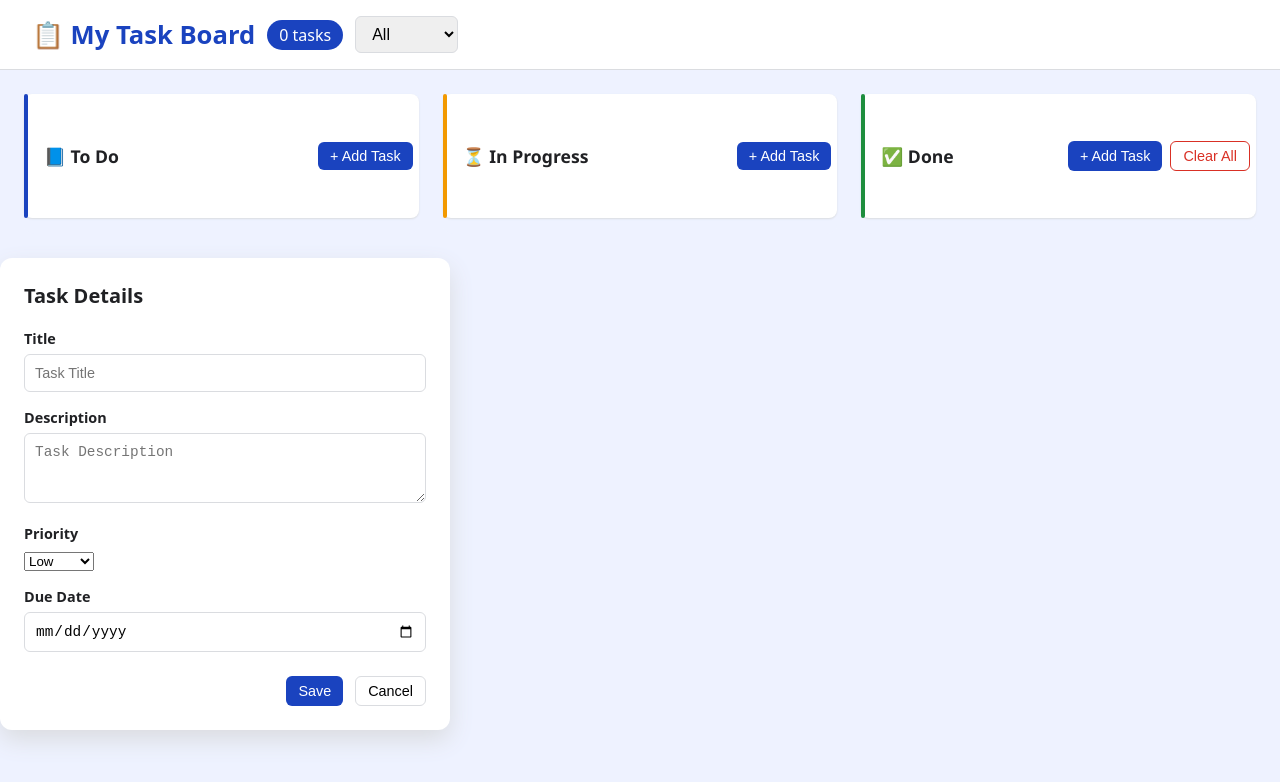
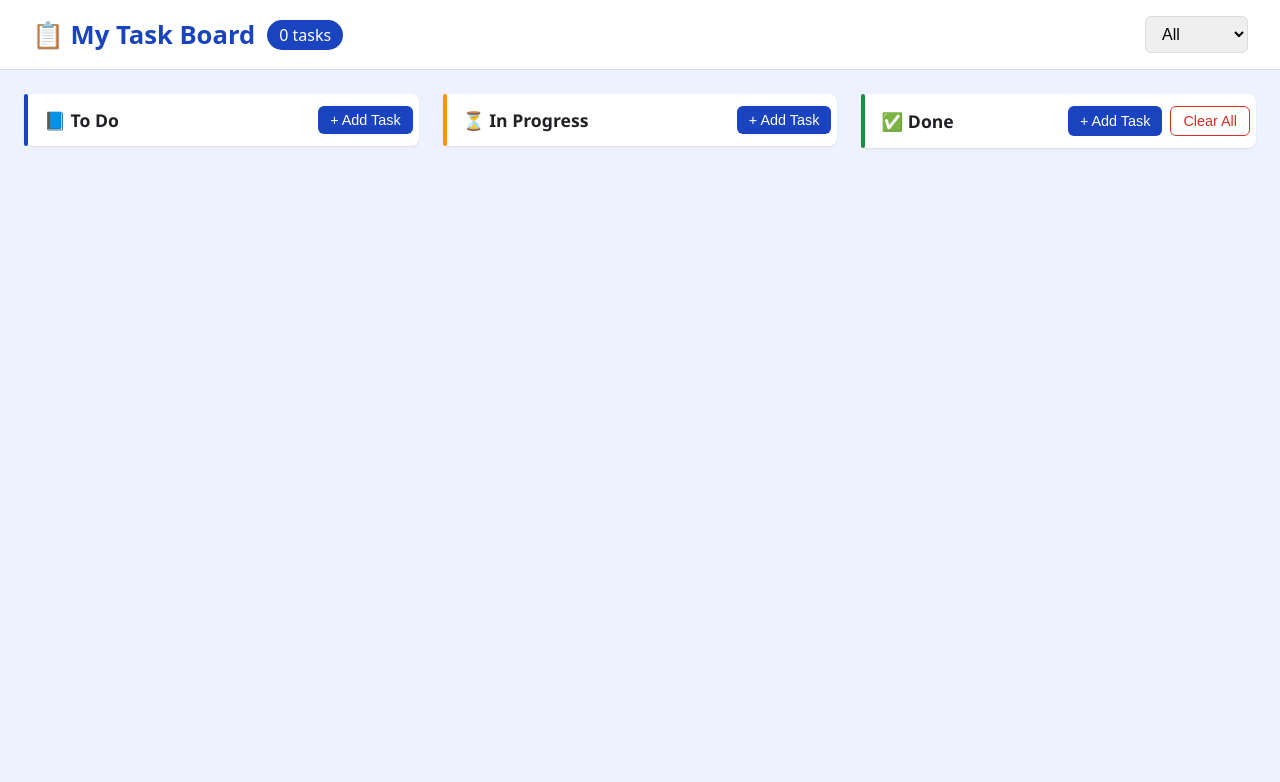
Before and after one commit to tirazman/JS-SCSM2223-LABEXERCISE-2, a plain HTML site: page index.html in a window 1280 px wide. Drawn offline with Linux system fonts and the light colour scheme.

Commit message:
Fixed some design error in index.html

```diff
--- a/index.html
+++ b/index.html
@@ -11,14 +11,15 @@
 		<div class="header">
 			<h1>📋 My Task Board</h1>
 			<span id="taskcounterbadge" class="badge">0 tasks</span>
-			<div class="controls">
+		</div>
+
+		<div class="controls">
 				<select id="prioFilter" class="dropdown">
 					<option value="all">All</option>
 					<option value="low">Low</option>
 					<option value="med">Medium</option>
 					<option value="high">High</option>
 				</select>
-			</div>
 		</div>
 	</header>
 
@@ -27,32 +28,32 @@
 		<section id="todo" class="column todo-column">
 			<div class="columnheader">
 				<h2>📘 To Do</h2>
-				<ul id="todo-list" class="taskList"></ul>
 				<button class="addBtn" onclick="openModal('todo')">+ Add Task</button>
 			</div>
+			<ul id="todo-list" class="taskList"></ul>
 		</section>
 
 		<section id="inprogress" class="column ip-column">
 			<div class="columnheader">
 				<h2>⏳ In Progress</h2>
-				<ul id="inprogress-list" class="taskList"></ul>
 				<button class="addBtn" onclick="openModal('inprogress')">+ Add Task</button>
 			</div>
+			<ul id="inprogress-list" class="taskList"></ul>
 		</section>
 
 		<section id="done" class="column done-column">
 			<div class="columnheader">
 				<h2>✅ Done</h2>
-				<ul id="done-list" class="taskList"></ul>
 				<div class="btnAct">
 					<button class="addBtn" onclick="openModal('done')">+ Add Task</button>
 					<button class="cleardoneBtn" id="clearAllBtn">Clear All</button>
 				</div>
 			</div>
+			<ul id="done-list" class="taskList"></ul>
 		</section>
 	</main>
 
-	<div id="taskModal" class="hiddenModal">
+	<div id="taskModal" class="modal is-hidden">
 		<div class="modalContent">
 			<h3 id="modalTitle">Task Details</h3>
 
```
